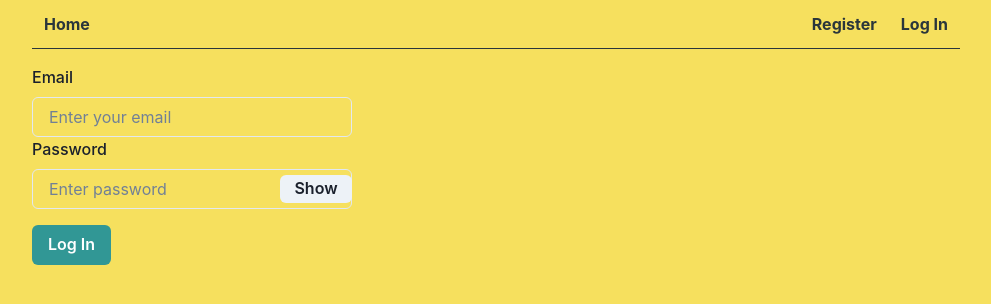
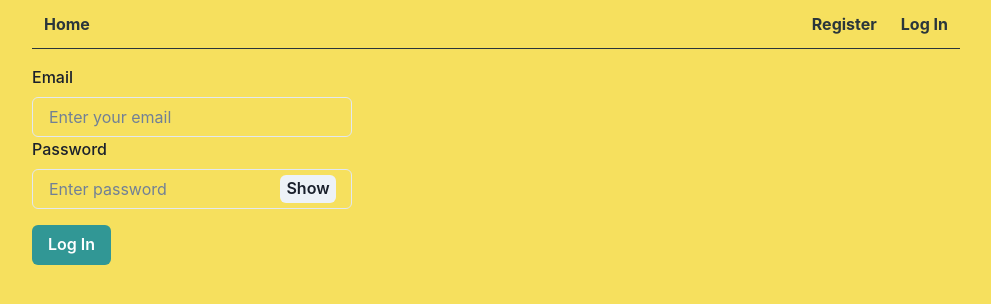
Before and after one commit to SerhiiShapovalov/goit-react-hw-08-phonebook, a React (Create React App) app: page /goit-react-hw-08-phonebook/login in a window 1280 px wide. Shown: the top 304 px of the page, without its empty margins (144-1135 px from the left). Built offline with nearby package versions, Linux system fonts and the light colour scheme.

Commit message:
Update PasswordInput.js

```diff
--- a/src/components/RegisterForm/PasswordInput.js
+++ b/src/components/RegisterForm/PasswordInput.js
@@ -17,7 +17,7 @@ export function PasswordInput({ value, onChange }) {
         onChange={onChange} // Передаем функцию обработки изменений
       />
       <InputRightElement width="4.5rem">
-        <Button h="1.75rem" onClick={handleClick}>
+        <Button h="1.75rem" onClick={handleClick} marginRight="1rem">
           {show ? 'Hide' : 'Show'}
         </Button>
       </InputRightElement>
```
